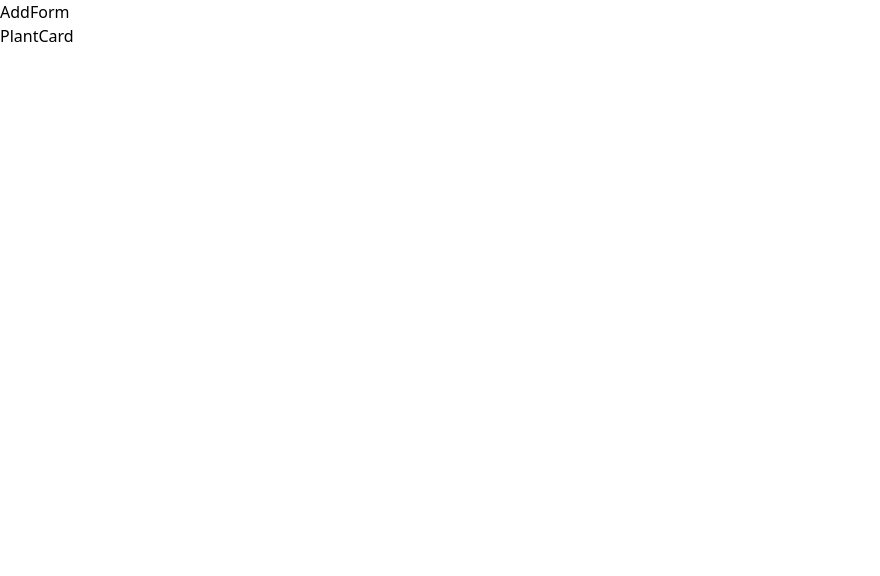
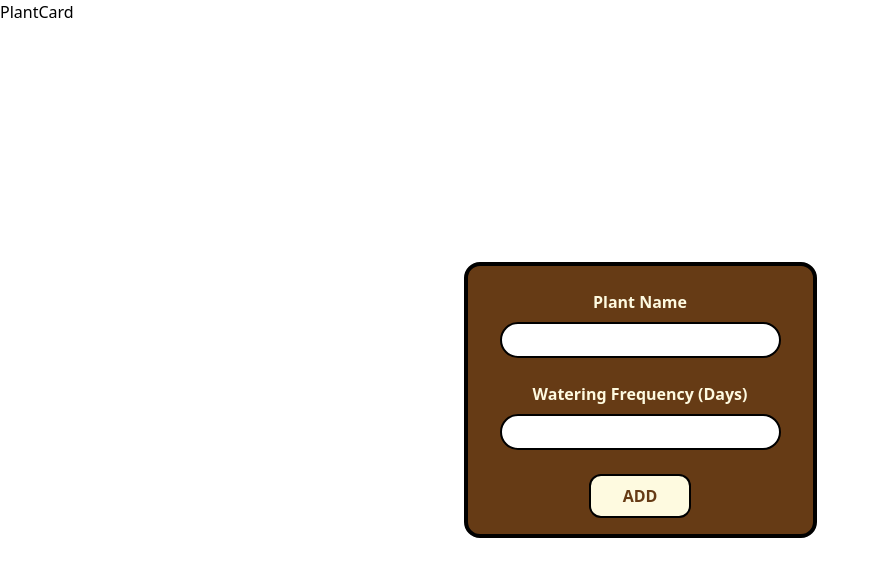
Before and after one commit to Martini-Besti/PlantsDB, a Next.js app in the folder Frontend/plantsfrontend/: page /dashboard in a window 1280 px wide. Shown: the top 576 px of the page, without its empty margins (0-880 px from the left). Built offline with nearby package versions, Linux system fonts and the light colour scheme.

Commit message:
Add Form

```diff
--- /dev/null
+++ b/Frontend/plantsfrontend/src/components/AddButton.js
@@ -0,0 +1,23 @@
+import React from 'react'
+
+const AddButton = () => {
+
+  const [isFormVisible, setIsFormVisible] = useState(false)
+
+  const submitForm = (name, watering) => {
+    //ADD TO DATABASE
+    setFormVisible(false)
+  }
+
+  return (
+    <button
+      className=''
+      onSubmit={setIsFormVisible}
+    >
+      Add New Plant
+    </button>
+  )
+
+}
+
+export default AddButton
--- a/Frontend/plantsfrontend/src/components/AddForm.js
+++ b/Frontend/plantsfrontend/src/components/AddForm.js
@@ -1,8 +1,32 @@
 import React from 'react'
 
-const AddForm = () => {
+import AddInput from './AddForm/AddInput'
+
+const AddForm = ( { submitFunction } ) => {
+
+  const inputClassNames = 'border-solid border-black border-2 z-10 rounded-full mx-4';
+
   return (
-    <div>AddForm</div>
+    <div
+      className='w-[100vw] h-[100vh] absolute  flex justify-center items-center'
+    >
+      <form
+        className='bg-[#663B15] p-4 rounded-2xl border-solid border-black border-4 font-bold text-md text-[#FEFAE0] text-center shadow-l'
+        action={submitFunction}
+        method='POST'
+      >
+        <AddInput name='Plant Name' />
+        <AddInput name='Watering Frequency (Days)'/>
+
+        <button
+          type='submit'
+          className='bg-[#FEFAE0] border-solid border-2 border-[black] px-8 py-2 rounded-xl text-[#663B15] text-bold'
+        >
+          ADD
+        </button>
+
+      </form>
+    </div>
   )
 }
 
--- /dev/null
+++ b/Frontend/plantsfrontend/src/components/AddForm/AddInput.js
@@ -0,0 +1,23 @@
+import React from 'react'
+
+const AddInput = ( { name } ) => {
+
+  return (
+    <div className='flex flex-col justify-center items-center my-2'>
+      <label
+        className='mb-2'
+        htmlFor={name}
+      >
+        {name}
+      </label>
+
+      <input
+        type='text'
+        className='border-solid border-black border-2 rounded-full mx-4 mb-4 text-black px-4 py-1'
+      />
+    </div>
+    )
+
+}
+
+export default AddInput
```
Also changed, not shown: Frontend/plantsfrontend/src/components/AddForm/AddLabel.js (added, +7 -0 lines).
